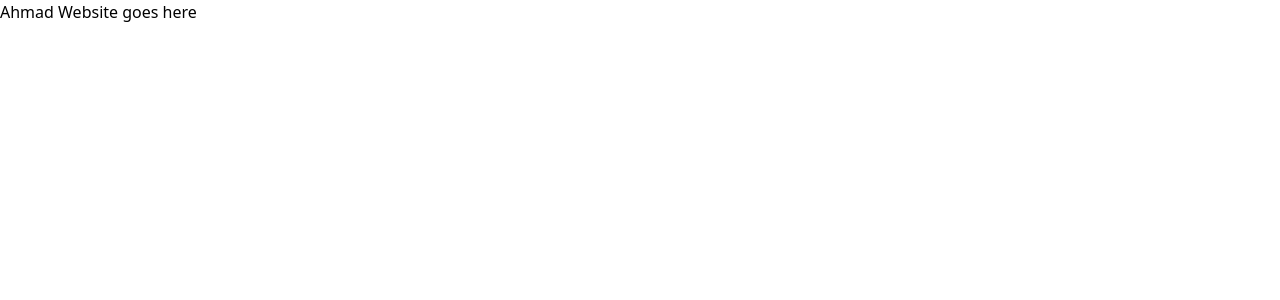
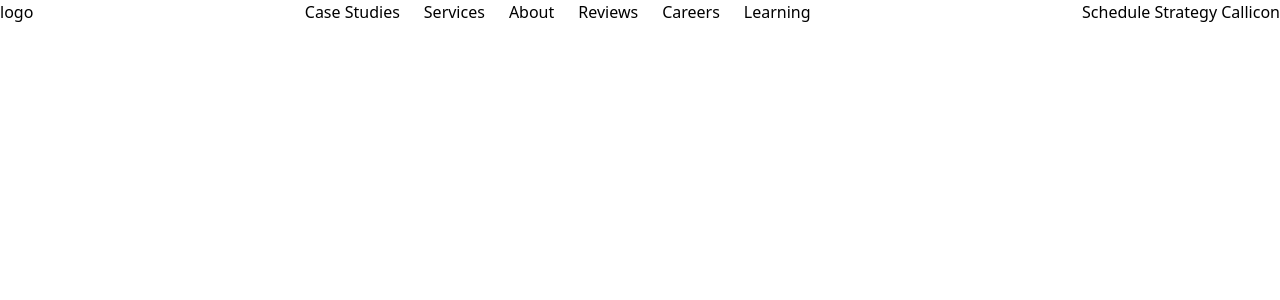
Before and after one commit to dragon-devs/colab-website, a Nuxt app: page /Ahmad in a window 1280 px wide. Shown: the top 300 px of the page. Built offline with nearby package versions, Linux system fonts and the light colour scheme.

Commit message:
Initial header comit by ahmad

```diff
--- a/pages/Ahmad/index.vue
+++ b/pages/Ahmad/index.vue
@@ -1,14 +1,29 @@
-<!-- Ahmad Website -->
 <template>
-  <div>
-    Ahmad Website goes here
-  </div>
+  <header class="flex justify-between items-center bg-white">
+      <div class="logo">logo</div>
+      <nav>
+          <div class="flex space-x-6">
+              <button>Case Studies</button>
+              <button>Services</button>
+              <button>About</button>
+              <button>Reviews</button>
+              <button>Careers</button>
+              <button>Learning</button>
+          </div>
+      </nav>
+      <div>
+          <button>
+            <span>Schedule Strategy Call</span>
+            <span>icon</span>
+          </button>
+      </div>
+  </header>
 </template>
 
 <script setup>
 
 </script>
 
-<style scoped>
+<style>
 
 </style>
```
